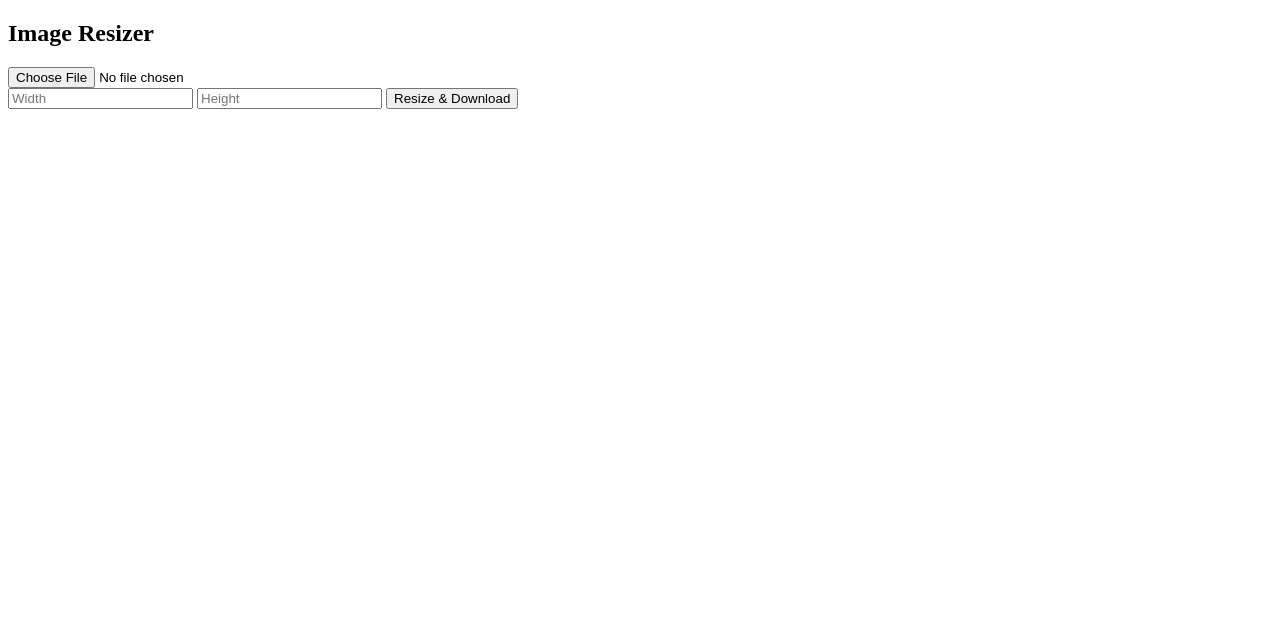
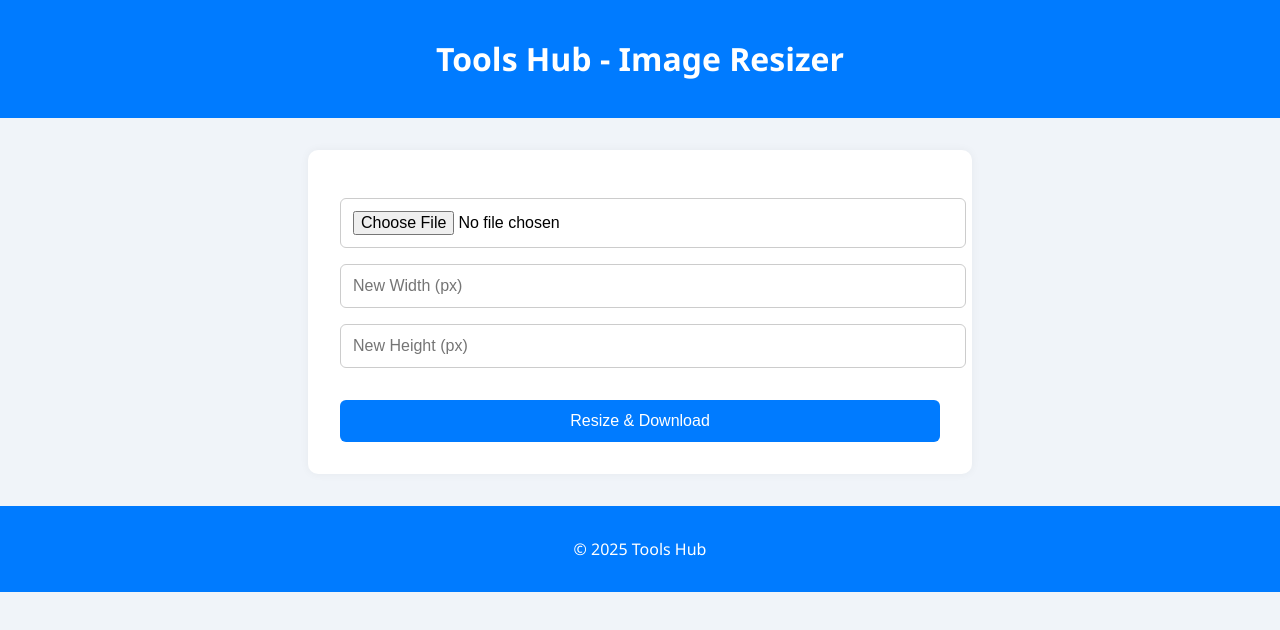
Before and after one commit to Vishalappdeveloper/Google-tools-, a plain HTML site: page image-resizer.html in a window 1280 px wide. Drawn offline with Linux system fonts and the light colour scheme.

Commit message:
Update image-resizer.html

```diff
--- a/image-resizer.html
+++ b/image-resizer.html
@@ -1,34 +1,64 @@
 <!DOCTYPE html>
-<html>
-<head><title>Image Resizer</title></head>
+<html lang="en">
+<head>
+  <meta charset="UTF-8">
+  <title>Image Resizer</title>
+  <meta name="viewport" content="width=device-width, initial-scale=1" />
+  <style>
+    body { font-family: 'Segoe UI', sans-serif; background: #f0f4f9; margin: 0; padding: 0; }
+    header, footer {
+      background-color: #007bff; color: #fff; padding: 1rem 2rem; text-align: center;
+    }
+    .container {
+      max-width: 600px; margin: 2rem auto; background: #fff;
+      padding: 2rem; border-radius: 10px; box-shadow: 0 0 10px rgba(0,0,0,0.05);
+    }
+    input, button {
+      width: 100%; margin-top: 1rem; padding: 0.75rem;
+      border-radius: 6px; border: 1px solid #ccc; font-size: 1rem;
+    }
+    button {
+      background: #007bff; color: #fff; border: none; cursor: pointer;
+    }
+    button:hover { background: #0056b3; }
+    canvas, img { max-width: 100%; margin-top: 1rem; display: block; }
+  </style>
+</head>
 <body>
-  <h2>Image Resizer</h2>
-  <input type="file" accept="image/*" onchange="loadImage(event)">
-  <br><input id="width" placeholder="Width" type="number">
-  <input id="height" placeholder="Height" type="number">
-  <button onclick="resize()">Resize & Download</button>
-  <canvas id="canvas" style="display:none;"></canvas>
+  <header><h1>Tools Hub - Image Resizer</h1></header>
+  <div class="container">
+    <input type="file" id="imgInput" accept="image/*" />
+    <input type="number" id="width" placeholder="New Width (px)">
+    <input type="number" id="height" placeholder="New Height (px)">
+    <canvas id="canvas" style="display:none;"></canvas>
+    <img id="preview" />
+    <button onclick="resize()">Resize & Download</button>
+  </div>
+  <footer><p>&copy; 2025 Tools Hub</p></footer>
+
   <script>
-    let img;
-    function loadImage(e) {
+    const input = document.getElementById('imgInput');
+    const canvas = document.getElementById('canvas');
+    const ctx = canvas.getContext('2d');
+    const preview = document.getElementById('preview');
+    let img = new Image();
+
+    input.addEventListener('change', e => {
       const reader = new FileReader();
-      reader.onload = function(ev) {
-        img = new Image();
-        img.src = ev.target.result;
-      };
+      reader.onload = () => { img.src = reader.result; };
       reader.readAsDataURL(e.target.files[0]);
-    }
+    });
+
+    img.onload = () => { preview.src = img.src; };
 
     function resize() {
-      const w = parseInt(document.getElementById('width').value);
-      const h = parseInt(document.getElementById('height').value);
-      const canvas = document.getElementById('canvas');
-      const ctx = canvas.getContext('2d');
-      canvas.width = w;
-      canvas.height = h;
-      ctx.drawImage(img, 0, 0, w, h);
+      const width = parseInt(document.getElementById('width').value);
+      const height = parseInt(document.getElementById('height').value);
+      canvas.width = width;
+      canvas.height = height;
+      ctx.drawImage(img, 0, 0, width, height);
       const link = document.createElement('a');
-      link.download = 'resized.png';
+      link.download = 'resized.jpg';
       link.href = canvas.toDataURL();
       link.click();
     }
```
